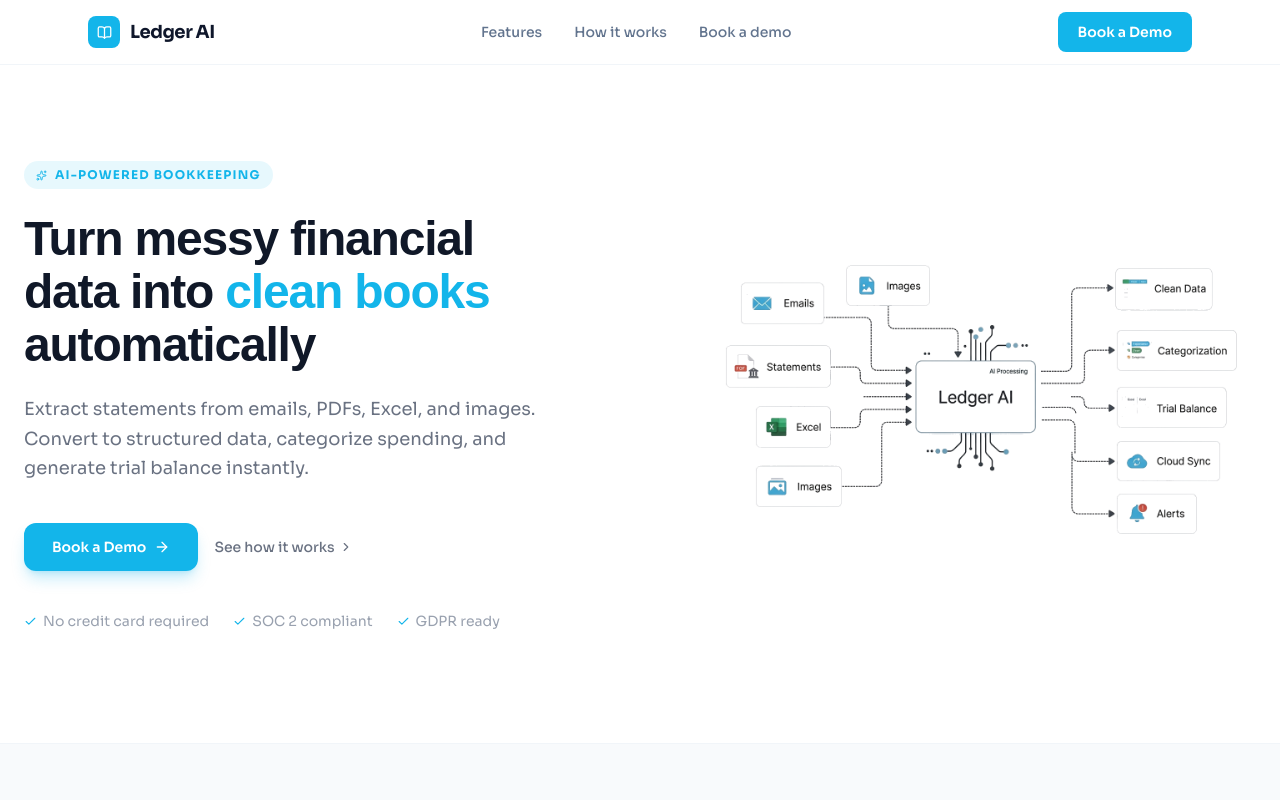
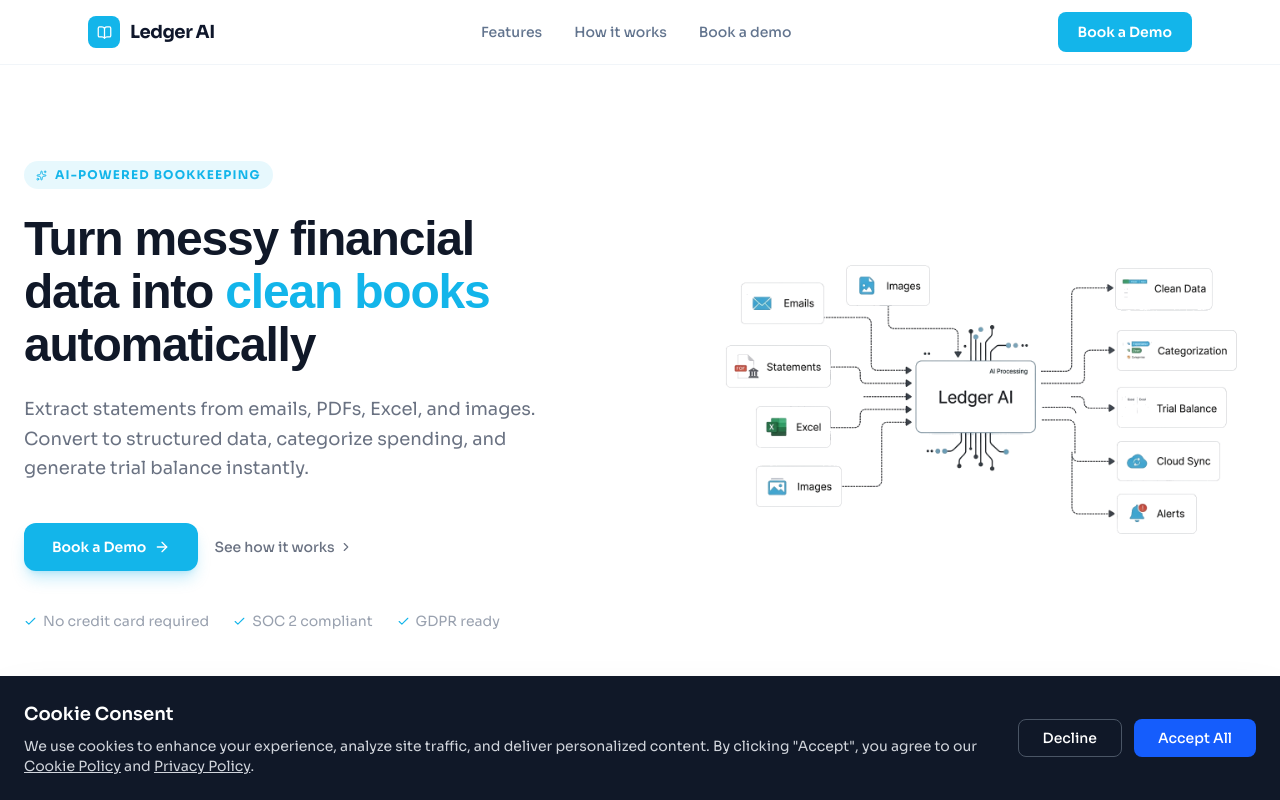
Before and after one commit to Digital-Back-Office/Ledgerai, a React (Vite) app: page / in a window 1280 px wide. Shown: the top 800 px of the page. Built offline with nearby package versions, Linux system fonts and the light colour scheme.

Commit message:
cookie consent added

```diff
--- a/src/App.tsx
+++ b/src/App.tsx
@@ -1,14 +1,28 @@
-import { useState } from 'react'
+import { useState, useEffect } from 'react'
 import reactLogo from './assets/react.svg'
 import viteLogo from './assets/vite.svg'
 import heroImg from './assets/hero.png'
 import './App.css'
 
 import { Landing } from './pages/landing/Landing';
+import Loader from './components/Loader';
 
 function App() {
+  const [showLoader, setShowLoader] = useState(true)
+
+  useEffect(() => {
+    const timer = setTimeout(() => {
+      setShowLoader(false)
+    }, 2000)
+
+    return () => clearTimeout(timer)
+  }, [])
+
   return (
-    <Landing />
+    <>
+      {showLoader && <Loader />}
+      <Landing />
+    </>
   )
 }
 
--- /dev/null
+++ b/src/components/CookieConsent.tsx
@@ -0,0 +1,63 @@
+import { useEffect, useState } from 'react';
+import { X } from 'lucide-react';
+
+export const CookieConsent = () => {
+  const [showConsent, setShowConsent] = useState(false);
+
+  useEffect(() => {
+    // Check if user has already given consent
+    const consentGiven = localStorage.getItem('cookieConsent');
+    if (!consentGiven) {
+      setShowConsent(true);
+    }
+  }, []);
+
+  const handleAccept = () => {
+    localStorage.setItem('cookieConsent', 'accepted');
+    setShowConsent(false);
+  };
+
+  const handleDecline = () => {
+    localStorage.setItem('cookieConsent', 'declined');
+    setShowConsent(false);
+  };
+
+  const handleClose = () => {
+    setShowConsent(false);
+  };
+
+  if (!showConsent) return null;
+
+  return (
+    <div className="fixed bottom-0 left-0 right-0 bg-gray-900 text-white p-4 sm:p-6 shadow-2xl z-50">
+      <div className="max-w-7xl mx-auto">
+        <div className="flex flex-col sm:flex-row items-start sm:items-center justify-between gap-4">
+          <div className="flex-1">
+            <h3 className="text-lg font-semibold mb-2">Cookie Consent</h3>
+            <p className="text-sm text-gray-300">
+              We use cookies to enhance your experience, analyze site traffic, and deliver personalized content.
+              By clicking "Accept", you agree to our{' '}
+              <a href="#" className="underline hover:text-blue-400">Cookie Policy</a> and{' '}
+              <a href="#" className="underline hover:text-blue-400">Privacy Policy</a>.
+            </p>
+          </div>
+
+          <div className="flex flex-col sm:flex-row gap-3 w-full sm:w-auto">
+            <button
+              onClick={handleDecline}
+              className="px-6 py-2 text-sm font-medium rounded-lg border border-gray-600 hover:border-gray-400 transition-colors whitespace-nowrap"
+            >
+              Decline
+            </button>
+            <button
+              onClick={handleAccept}
+              className="px-6 py-2 text-sm font-medium bg-blue-600 hover:bg-blue-700 rounded-lg transition-colors whitespace-nowrap"
+            >
+              Accept All
+            </button>
+          </div>
+        </div>
+      </div>
+    </div>
+  );
+};
--- /dev/null
+++ b/src/components/Loader.css
@@ -0,0 +1,35 @@
+.loader-overlay {
+  position: fixed;
+  top: 0;
+  left: 0;
+  width: 100%;
+  height: 100%;
+  background: #ffffff;
+  display: flex;
+  justify-content: center;
+  align-items: center;
+  z-index: 9999;
+}
+
+.loader-pulse {
+  width: 50px;
+  height: 50px;
+  background: #3b82f6;
+  border-radius: 50%;
+  animation: pulse 1.5s ease-in-out infinite;
+}
+
+@keyframes pulse {
+  0% {
+    box-shadow: 0 0 0 0 rgba(59, 130, 246, 0.7);
+    opacity: 1;
+  }
+  50% {
+    box-shadow: 0 0 0 15px rgba(59, 130, 246, 0);
+    opacity: 0.8;
+  }
+  100% {
+    box-shadow: 0 0 0 0 rgba(59, 130, 246, 0);
+    opacity: 1;
+  }
+}
--- /dev/null
+++ b/src/components/Loader.tsx
@@ -0,0 +1,9 @@
+import './Loader.css'
+
+export default function Loader() {
+  return (
+    <div className="loader-overlay">
+      <div className="loader-pulse"></div>
+    </div>
+  )
+}
--- a/src/components/hero/Hero.tsx
+++ b/src/components/hero/Hero.tsx
@@ -5,6 +5,7 @@ import { FeaturesSection } from "./FeaturesSection";
 import { HowItWorks } from "./HowItWorks";
 import { BookDemoSection } from "./BookDemoSection";
 import { Footer } from "./Footer";
+import { CookieConsent } from "../CookieConsent";
 
 // ─── Main Component ──────────────────────────────────────────────────────────
 export default function LedgerAI() {
@@ -30,6 +31,7 @@ export default function LedgerAI() {
         <BookDemoSection />
       </div>
       <Footer />
+      <CookieConsent />
     </div>
   );
 }
```
